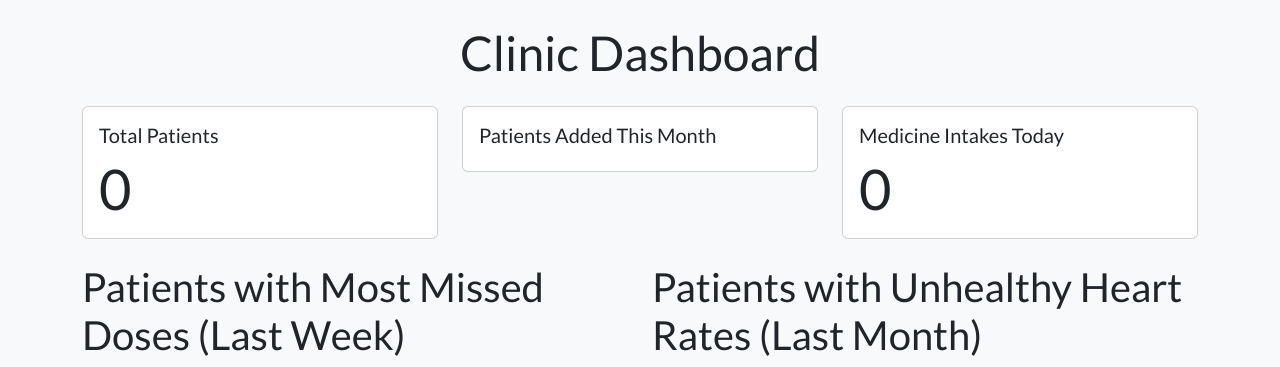
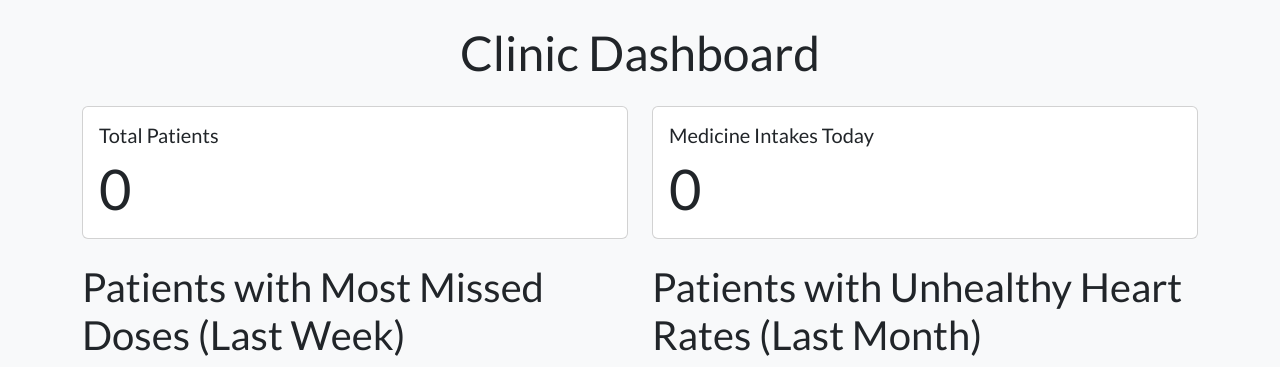
Before and after one commit to yiyanglaw/first_pg, a Flask app: page /dashboard in a window 1280 px wide. Shown: the part 72-439 px from the top of the page. Run offline with Flask 2, Linux system fonts and the light colour scheme; the visitor is signed in with stand-in values (Sample User, id 1); data that the repository does not hold is empty; some libraries are stand-ins or nearby versions.

Commit message:
Update dashboard.html

```diff
--- a/templates/dashboard.html
+++ b/templates/dashboard.html
@@ -2,7 +2,7 @@
 {% block content %}
 <h1 class="text-center mb-4">Clinic Dashboard</h1>
 <div class="row">
-    <div class="col-md-4">
+    <div class="col-md-6">
         <div class="card">
             <div class="card-body">
                 <h5 class="card-title">Total Patients</h5>
@@ -10,15 +10,7 @@
             </div>
         </div>
     </div>
-    <div class="col-md-4">
-        <div class="card">
-            <div class="card-body">
-                <h5 class="card-title">Patients Added This Month</h5>
-                <p class="card-text display-4">{{ new_patients_this_month }}</p>
-            </div>
-        </div>
-    </div>
-    <div class="col-md-4">
+    <div class="col-md-6">
         <div class="card">
             <div class="card-body">
                 <h5 class="card-title">Medicine Intakes Today</h5>
```
